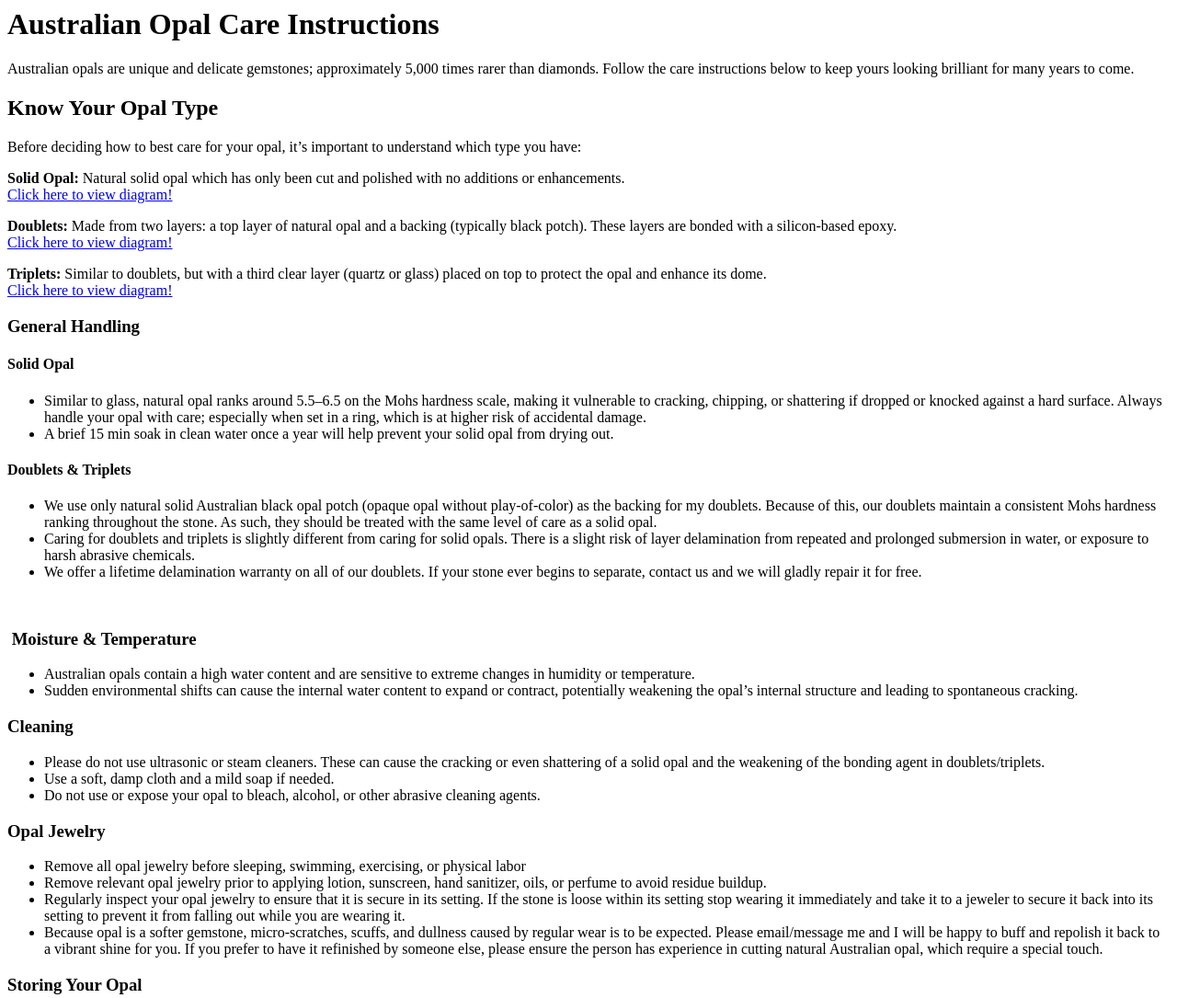
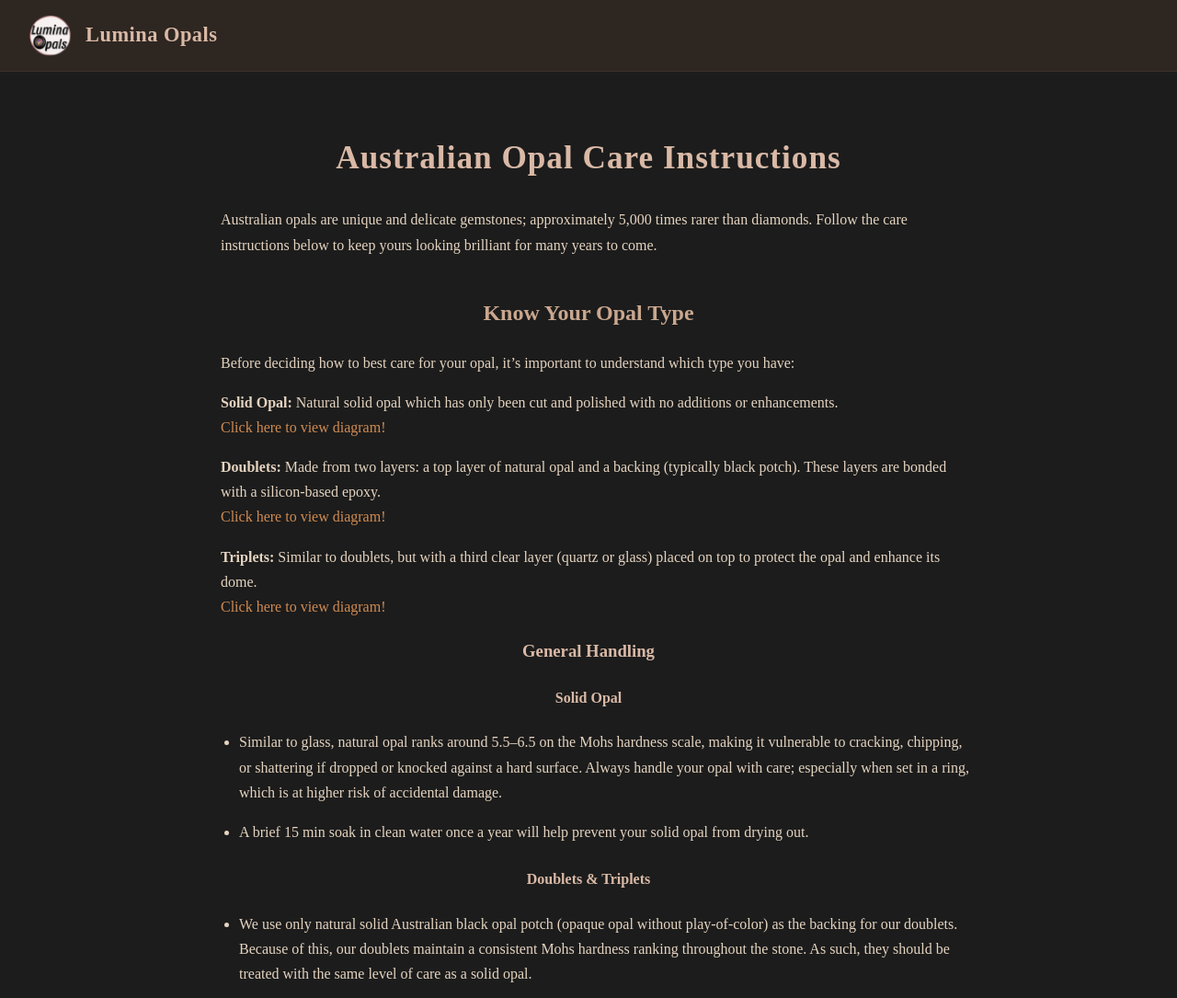
Before and after one commit to BranMorgan324/care-luminaopals, a plain HTML site: page index.html in a window 1280 px wide. Shown: the top 1085 px of the page at 92% size. Drawn offline with nearby package versions, Linux system fonts and the light colour scheme; some packages are replaced by stand-ins of ours; a script that the page names is missing; a web font is replaced by a local one.

Commit message:
Update index.html
Adding in theme and CSS code

```diff
--- a/index.html
+++ b/index.html
@@ -1,73 +1,176 @@
+<!DOCTYPE html>
+<html lang="en">
+<head>
+  <meta charset="UTF-8">
+  <meta name="viewport" content="width=device-width, initial-scale=1.0">
+  <title>Care Instructions – Lumina Opals</title>
+
   <!-- Fancybox CSS -->
   <link
     rel="stylesheet"
     href="https://cdn.jsdelivr.net/npm/@fancyapps/ui@5.0/dist/fancybox/fancybox.css"
   />
+
+  <!-- Google Font similar to Shopify’s serif/sans pairing -->
+  <link href="https://fonts.googleapis.com/css2?family=Halant:wght@400;500;600;700&display=swap" rel="stylesheet">
+
+  <style>
+    body {
+      background-color: #1c1c1c;
+      color: #d9b9a6;
+      font-family: 'Halant', serif;
+      margin: 0;
+      padding: 0;
+      line-height: 1.7;
+    }
+
+    header {
+      background-color: #2e2621;
+      display: flex;
+      align-items: center;
+      justify-content: flex-start;
+      gap: 1rem;
+      padding: 1rem 2rem;
+      border-bottom: 1px solid #3c312b;
+    }
+
+    header img {
+      height: 45px;
+    }
+
+    header h1 {
+      color: #d9b9a6;
+      font-family: 'Halant', serif;
+      font-size: 1.4rem;
+      letter-spacing: 0.5px;
+      margin: 0;
+    }
+
+    h1, h2, h3, h4 {
+      font-family: 'Halant', serif;
+      color: #d9b9a6;
+      text-align: center;
+    }
+
+    h1 {
+      margin-top: 2rem;
+      font-size: 2.2rem;
+      letter-spacing: 1px;
+    }
+
+    h2 {
+      color: #caa78e;
+      margin-top: 2.5rem;
+    }
+
+    a {
+      color: #d08b52;
+      text-decoration: none;
+    }
+
+    a:hover {
+      text-decoration: underline;
+    }
+
+    p, li {
+      max-width: 800px;
+      margin: 0 auto 1rem;
+      font-size: 1rem;
+      color: #e5d4c0;
+    }
+
+    ul {
+      list-style-type: disc;
+      margin: 0 auto 1.5rem;
+      padding-left: 2.5rem;
+      max-width: 800px;
+    }
+
+    .content {
+      padding: 2rem;
+      text-align: left;
+    }
+  </style>
+</head>
+
+<body>
+  <header>
+    <img src="https://github.com/BranMorgan324/care-luminaopals/blob/0c00b6c66ae7704129b2be9bd7ae047d7282951a/Assets/Round%20logo.png.png?raw=true">
+    <h1>Lumina Opals</h1>
+  </header>
+
+  <div class="content">
     <h1>Australian Opal Care Instructions</h1>
-<p><span>Australian opals are unique and delicate gemstones; approximately 5,000 times rarer than diamonds. Follow the care instructions below to keep yours looking brilliant for many years to come.</span></p>
-<h2><span>Know Your Opal Type</span></h2>
-<p><span>Before deciding how to best care for your opal, it’s important to understand which type you have:</span></p>
-<p><strong>Solid Opal:</strong> Natural solid opal which has only been cut and polished with no additions or enhancements.<br><a data-fancybox="opal-types" href="https://github.com/BranMorgan324/care-luminaopals/blob/f0243867fd4df93c987dbdb5c336ae7a1936d23a/Assets/Solid%20Opal%20Diagram%20PNG%20800x800px.png?raw=true">Click here to view diagram!</a></p>
-<p><strong>Doublets:</strong> Made from two layers: a top layer of natural opal and a backing (typically black potch). These layers are bonded with a silicon-based epoxy.<br><a data-fancybox="opal-types" href="https://github.com/BranMorgan324/care-luminaopals/blob/f0243867fd4df93c987dbdb5c336ae7a1936d23a/Assets/Doublet%20Diagram%20PNG%20800x800px.png?raw=true">Click here to view diagram!</a></p>
-<p><strong>Triplets:</strong> Similar to doublets, but with a third clear layer (quartz or glass) placed on top to protect the opal and enhance its dome.<br><a data-fancybox="opal-types" href="https://github.com/BranMorgan324/care-luminaopals/blob/f0243867fd4df93c987dbdb5c336ae7a1936d23a/Assets/Triplet%20Diagram%20PNG%20800x800px.png?raw=true">Click here to view diagram!</a></p>
-<h3>
-<span>General Handling</span><span></span>
-</h3>
-<h4><span>Solid Opal</span></h4>
+    <p>Australian opals are unique and delicate gemstones; approximately 5,000 times rarer than diamonds. Follow the care instructions below to keep yours looking brilliant for many years to come.</p>
+
+    <h2>Know Your Opal Type</h2>
+    <p>Before deciding how to best care for your opal, it’s important to understand which type you have:</p>
+
+    <p><strong>Solid Opal:</strong> Natural solid opal which has only been cut and polished with no additions or enhancements.<br>
+      <a data-fancybox="opal-types" href="https://github.com/BranMorgan324/care-luminaopals/blob/main/Assets/Solid%20Opal%20Diagram%20PNG%20800x800px.png?raw=true">Click here to view diagram!</a>
+    </p>
+
+    <p><strong>Doublets:</strong> Made from two layers: a top layer of natural opal and a backing (typically black potch). These layers are bonded with a silicon-based epoxy.<br>
+      <a data-fancybox="opal-types" href="https://github.com/BranMorgan324/care-luminaopals/blob/main/Assets/Doublet%20Diagram%20PNG%20800x800px.png?raw=true">Click here to view diagram!</a>
+    </p>
+
+    <p><strong>Triplets:</strong> Similar to doublets, but with a third clear layer (quartz or glass) placed on top to protect the opal and enhance its dome.<br>
+      <a data-fancybox="opal-types" href="https://github.com/BranMorgan324/care-luminaopals/blob/main/Assets/Triplet%20Diagram%20PNG%20800x800px.png?raw=true">Click here to view diagram!</a>
+    </p>
+
+    <h3>General Handling</h3>
+
+    <h4>Solid Opal</h4>
     <ul>
-<li><span>Similar to glass, natural opal ranks around 5.5–6.5 on the Mohs hardness scale, making it vulnerable to cracking, chipping, or shattering if dropped or knocked against a hard surface. Always handle your opal with care; especially when set in a ring, which is at higher risk of accidental damage.</span></li>
-<li><span>A brief 15 min soak in clean water once a year will help prevent your solid opal from drying out. </span></li>
+      <li>Similar to glass, natural opal ranks around 5.5–6.5 on the Mohs hardness scale, making it vulnerable to cracking, chipping, or shattering if dropped or knocked against a hard surface. Always handle your opal with care; especially when set in a ring, which is at higher risk of accidental damage.</li>
+      <li>A brief 15 min soak in clean water once a year will help prevent your solid opal from drying out.</li>
     </ul>
-<h4>
-<span>Doublets &amp; Triplets</span><span></span>
-</h4>
+
+    <h4>Doublets &amp; Triplets</h4>
     <ul>
-<li>
-<span><span class="Apple-converted-space">We </span>use only natural solid Australian black opal potch (opaque opal without play-of-color) as the backing for my doublets. Because of this, our doublets maintain a consistent Mohs hardness ranking throughout the stone. As such, they should be treated with the same level of care as a solid opal.</span><span></span>
-</li>
-<li><span>Caring for doublets and triplets is slightly different from caring for solid opals. There is a slight risk of layer delamination from repeated and prolonged submersion in water, or exposure to harsh abrasive chemicals.</span></li>
-<li>
-<span>We offer a lifetime delamination warranty on all of our doublets. If your stone ever begins to separate, contact us and we will gladly repair it for free.</span>
-<p><br><span></span></p>
-</li>
+      <li>We use only natural solid Australian black opal potch (opaque opal without play-of-color) as the backing for our doublets. Because of this, our doublets maintain a consistent Mohs hardness ranking throughout the stone. As such, they should be treated with the same level of care as a solid opal.</li>
+      <li>Caring for doublets and triplets is slightly different from caring for solid opals. There is a slight risk of layer delamination from repeated and prolonged submersion in water, or exposure to harsh abrasive chemicals.</li>
+      <li>We offer a lifetime delamination warranty on all of our doublets. If your stone ever begins to separate, contact us and we will gladly repair it for free.</li>
     </ul>
-<h3> Moisture &amp; Temperature</h3>
+
+    <h3>Moisture &amp; Temperature</h3>
     <ul>
-<li><span>Australian opals contain a high water content and are sensitive to extreme changes in humidity or temperature.</span></li>
-<li><span>Sudden environmental shifts can cause the internal water content to expand or contract, potentially weakening the opal’s internal structure and leading to spontaneous cracking.</span></li>
+      <li>Australian opals contain a high water content and are sensitive to extreme changes in humidity or temperature.</li>
+      <li>Sudden environmental shifts can cause the internal water content to expand or contract, potentially weakening the opal’s internal structure and leading to spontaneous cracking.</li>
     </ul>
+
     <h3>Cleaning</h3>
     <ul>
-<li>Please do not use ultrasonic or steam cleaners. These can cause the cracking or even shattering of a solid opal and the weakening of the bonding agent in doublets/triplets.</li>
+      <li>Please do not use ultrasonic or steam cleaners. These can cause cracking or shattering of solid opal and can weaken the bonding agent in doublets/triplets.</li>
       <li>Use a soft, damp cloth and a mild soap if needed.</li>
       <li>Do not use or expose your opal to bleach, alcohol, or other abrasive cleaning agents.</li>
     </ul>
+
     <h3>Opal Jewelry</h3>
     <ul>
-<li>Remove all opal jewelry before sleeping, swimming, exercising, or physical labor<br>
-</li>
-<li>Remove relevant opal jewelry prior to applying lotion, sunscreen, hand sanitizer, oils, or perfume to avoid residue buildup.<br>
-</li>
-<li>Regularly inspect your opal jewelry to ensure that it is secure in its setting. If the stone is loose within its setting stop wearing it immediately and take it to a jeweler to secure it back into its setting to prevent it from falling out while you are wearing it. </li>
-<li>Because opal is a softer gemstone, micro-scratches, scuffs, and dullness caused by regular wear is to be expected. Please email/message me and I will be happy to buff and repolish it back to a vibrant shine for you. If you prefer to have it refinished by someone else, please ensure the person has experience in cutting natural Australian opal, which require a special touch.</li>
+      <li>Remove all opal jewelry before sleeping, swimming, exercising, or physical labor.</li>
+      <li>Remove relevant opal jewelry prior to applying lotion, sunscreen, hand sanitizer, oils, or perfume to avoid residue buildup.</li>
+      <li>Regularly inspect your opal jewelry to ensure it is secure in its setting. If the stone is loose, stop wearing it immediately and take it to a jeweler to secure it back into place.</li>
+      <li>Because opal is a softer gemstone, micro-scratches, scuffs, and dullness caused by regular wear is to be expected. Please email or message me and I’ll be happy to buff and repolish it for you. If refinished elsewhere, ensure the jeweler has experience cutting natural Australian opal.</li>
     </ul>
+
     <h3>Storing Your Opal</h3>
     <ul>
       <li>Store separately from other gemstones or jewelry to avoid scratches.</li>
-<li>A soft-lined box or drawstring pouch is best.<br>
-</li>
-<li>Ideal environmental conditions are 50%-60% humidity and 65-75<span>°F / 18-24</span><span>°C</span>
-</li>
-<li>For long-term storage - wrap it in a clean piece of cotton or wool with a few drops of water, and place it in a sealed bag to maintain a consistent humidity level.</li>
+      <li>A soft-lined box or drawstring pouch is best.</li>
+      <li>Ideal environmental conditions are 50%-60% humidity and 65–75°F (18–24°C).</li>
+      <li>For long-term storage, wrap it in a clean piece of cotton or wool with a few drops of water, and place it in a sealed bag to maintain consistent humidity.</li>
     </ul>
+  </div>
+
   <!-- Fancybox JS -->
   <script src="https://cdn.jsdelivr.net/npm/@fancyapps/ui@5.0/dist/fancybox/fancybox.umd.js"></script>
-
   <script>
-  // Initialize Fancybox on any links that use data-fancybox
     Fancybox.bind("[data-fancybox]", {
       Thumbs: false,
       Toolbar: "auto",
       animated: true,
     });
   </script>
+</body>
+</html>
```
Lines whose indentation alone changed are shown as unchanged.
